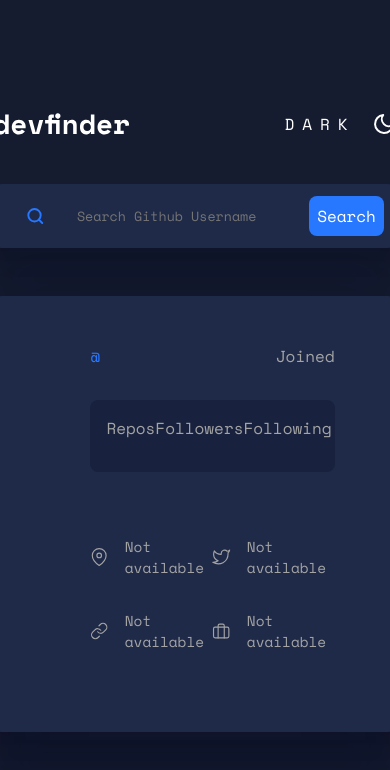
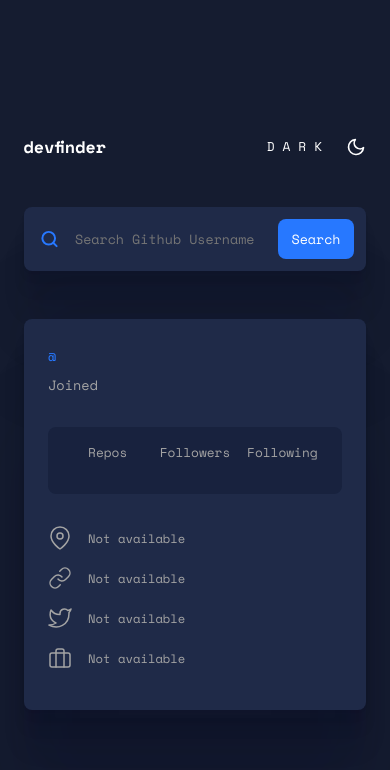
Before and after one commit to giovannamoeller/dev-finder, a React (Create React App) app: page / in a window 390 px wide. Both pictures are taken after typing "Sample" into the empty fields and a click on the button "Search". Shown: the top 770 px of the page. Built offline with nearby package versions, Linux system fonts and the light colour scheme; no server answers.

Commit message:
Responsive layout

```diff
--- a/src/components/Header/styles.js
+++ b/src/components/Header/styles.js
@@ -7,7 +7,6 @@
   margin-bottom: 3rem;
   span {
     ${({ theme }) => {
-      console.log(theme)
       return css`
         color: ${theme.headerColor};
       `;
@@ -21,4 +20,17 @@
       margin-left: 1rem;
     }
   }
+
+  @media screen and (max-width: 520px) {
+    img {
+      width: 24%;
+    }
+    span {
+      font-size: 80%;
+    }
+
+    svg {
+      width: 20px;
+    }
+  }
 `;
--- a/src/components/Input/styles.js
+++ b/src/components/Input/styles.js
@@ -36,7 +36,6 @@
     border: none;
     cursor: pointer;
     border-radius: 0.5rem;
-    font-size: 1rem;
     color: #FFF;
     transition: background 0.3s ease-in-out;
 
@@ -47,5 +46,8 @@
 
   svg {
     margin: 0 2rem;
+    @media screen and (max-width: 520px) {
+      margin: 0 1rem;
+    }
   }
 `;
--- a/src/components/ProfileUser/index.js
+++ b/src/components/ProfileUser/index.js
@@ -44,16 +44,16 @@
   }, [username]);
 
   return (
-    <ProfileUserContainer themeMode={themeMode}>
+    <ProfileUserContainer>
       {username.length > 0 ? (
         error.length > 0 ? (
           <h1>{error}</h1>
         ) : (
           <>
-            <ImageContainer themeMode={themeMode}>
+            <ImageContainer>
               <img src={userInformations.avatar_url} alt="" />
             </ImageContainer>
-            <InfoContainer themeMode={themeMode}>
+            <InfoContainer>
               <div className="nameInfo">
                 <div className="name">
                   <h1>{userInformations.name}</h1>
@@ -85,23 +85,41 @@
                 <div className="personal__infos">
                   <div>
                     <div className="location">
-                      <MapPin color={userInformations.location ? "#2778FF" : "#A4A4A4"} strokeWidth={1.5} size={24} />
+                      <MapPin
+                        color={
+                          userInformations.location ? "#2778FF" : "#A4A4A4"
+                        }
+                        strokeWidth={1.5}
+                        size={24}
+                      />
                       <span>
                         {userInformations.location || "Not available"}
                       </span>
                     </div>
                     <div className="link">
-                      <Link color={userInformations.blog ? "#2778FF" : "#A4A4A4"} strokeWidth={1.5} size={24} />
+                      <Link
+                        color={userInformations.blog ? "#2778FF" : "#A4A4A4"}
+                        strokeWidth={1.5}
+                        size={24}
+                      />
                       <span>{userInformations.blog || "Not available"}</span>
                     </div>
                   </div>
                   <div>
                     <div className="twitter">
-                      <Twitter color={userInformations.twitter ? "#2778FF" : "#A4A4A4"} strokeWidth={1.5} size={24} />
+                      <Twitter
+                        color={userInformations.twitter ? "#2778FF" : "#A4A4A4"}
+                        strokeWidth={1.5}
+                        size={24}
+                      />
                       <span>{userInformations.twitter || "Not available"}</span>
                     </div>
                     <div className="company">
-                      <Briefcase color={userInformations.company ? "#2778FF" : "#A4A4A4"} strokeWidth={1.5} size={24} />
+                      <Briefcase
+                        color={userInformations.company ? "#2778FF" : "#A4A4A4"}
+                        strokeWidth={1.5}
+                        size={24}
+                      />
                       <span>{userInformations.company || "Not available"}</span>
                     </div>
                   </div>
@@ -111,7 +129,7 @@
           </>
         )
       ) : (
-        <h1>Search for a GitHub User!</h1>
+        <h1 className="search-user">Search for a GitHub User!</h1>
       )}
     </ProfileUserContainer>
   );
--- a/src/components/ProfileUser/styles.js
+++ b/src/components/ProfileUser/styles.js
@@ -1,9 +1,22 @@
 import styled, { css } from "styled-components";
 
 export const ProfileUserContainer = styled.section`
-  padding: 3rem;
+  padding: 2rem;
+
+  @media screen and (max-width: 520px) {
+    padding: 1.5rem;
+    flex-direction: column;
+    align-items: center;
+    span {
+      font-size: 85%;
+    }
+    .search-user {
+      font-size: 110%;
+    }
+  }
+
+  display: flex;
   width: 100%;
-  display: flex;
   margin-top: 3rem;
   border-radius: 0.5rem;
 
@@ -20,6 +33,11 @@
   max-width: 20%;
   height: 100%;
   margin-right: 3rem;
+
+  @media screen and (max-width: 520px) {
+    display: none;
+  }
+
   img {
     width: 100%;
     border-radius: 50%;
@@ -30,8 +48,21 @@
   height: 100%;
   width: 80%;
 
+  @media screen and (max-width: 520px) {
+    width: 100%;
+  }
+
   & .nameInfo {
     display: flex;
+
+    @media screen and (max-width: 520px) {
+      flex-direction: column;
+      align-items: flex-start;
+      span.date {
+        margin-top: 0.5rem;
+      }
+    }
+
     justify-content: space-between;
     align-items: center;
     margin-bottom: 2rem;
@@ -53,6 +84,7 @@
     }
 
     .profile__infos {
+      width: 100%;
       margin-top: 2rem;
       ${({ theme }) => {
         return css`
@@ -64,14 +96,23 @@
       text-align: center;
       padding: 1rem;
       border-radius: 0.5rem;
+
       .repos,
       .followers,
       .following {
         display: flex;
         flex-direction: column;
         strong {
-          font-size: 1.5rem;
           margin-top: 1rem;
+        }
+      }
+
+      @media screen and (max-width: 520px) {
+        strong {
+          font-size: 1.2rem;
+        }
+        span {
+          font-size: 80%;
         }
       }
     }
@@ -88,6 +129,16 @@
         margin-bottom: 2rem;
         font-size: 0.9rem;
       }
+
+      @media screen and (max-width: 520px) {
+        margin-top: 2rem;
+        display: block;
+
+        div > div {
+          margin-bottom: 1rem;
+        }
+      }
+
     }
   }
 `;
--- a/src/pages/Home/styles.js
+++ b/src/pages/Home/styles.js
@@ -5,6 +5,7 @@
 `;
 
 export const Box = styled.div`
+  padding: 1.5rem;
   ${({ theme }) => {
     return css`
       background: ${theme.background};
```
